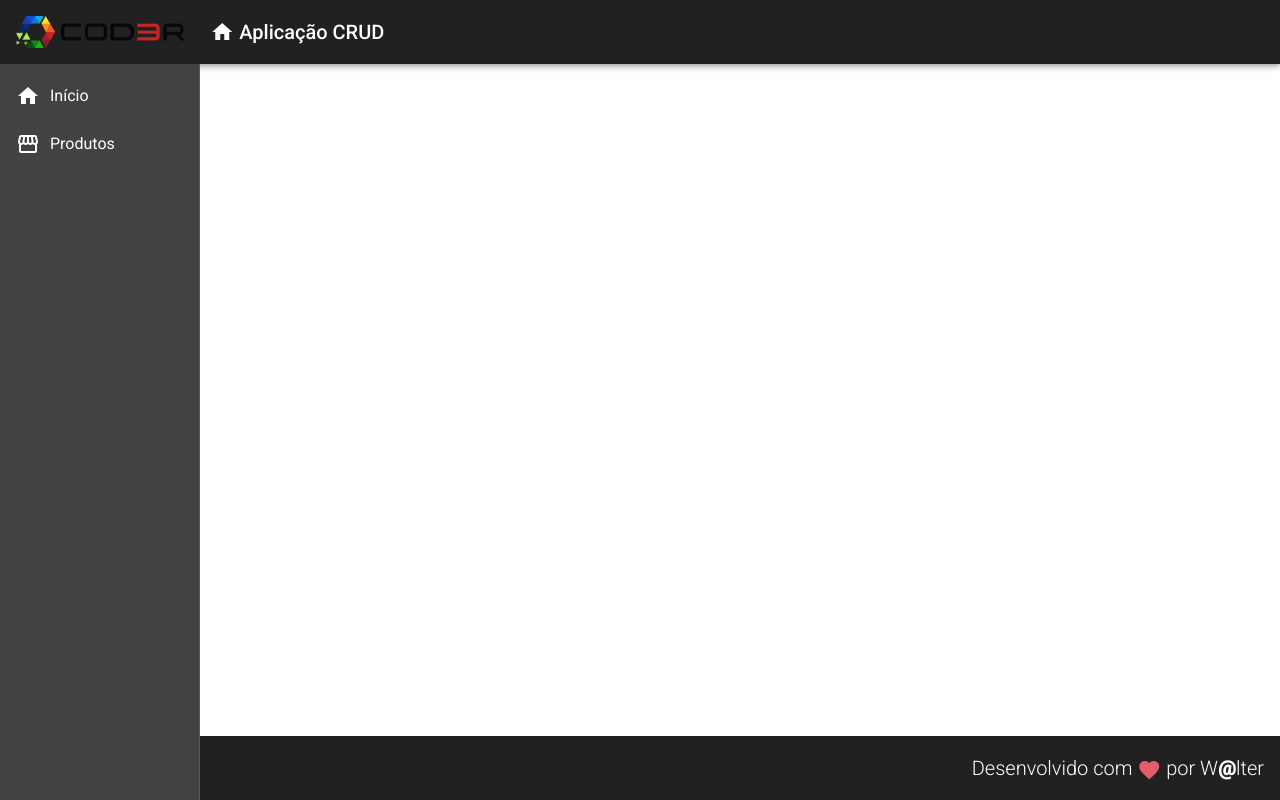
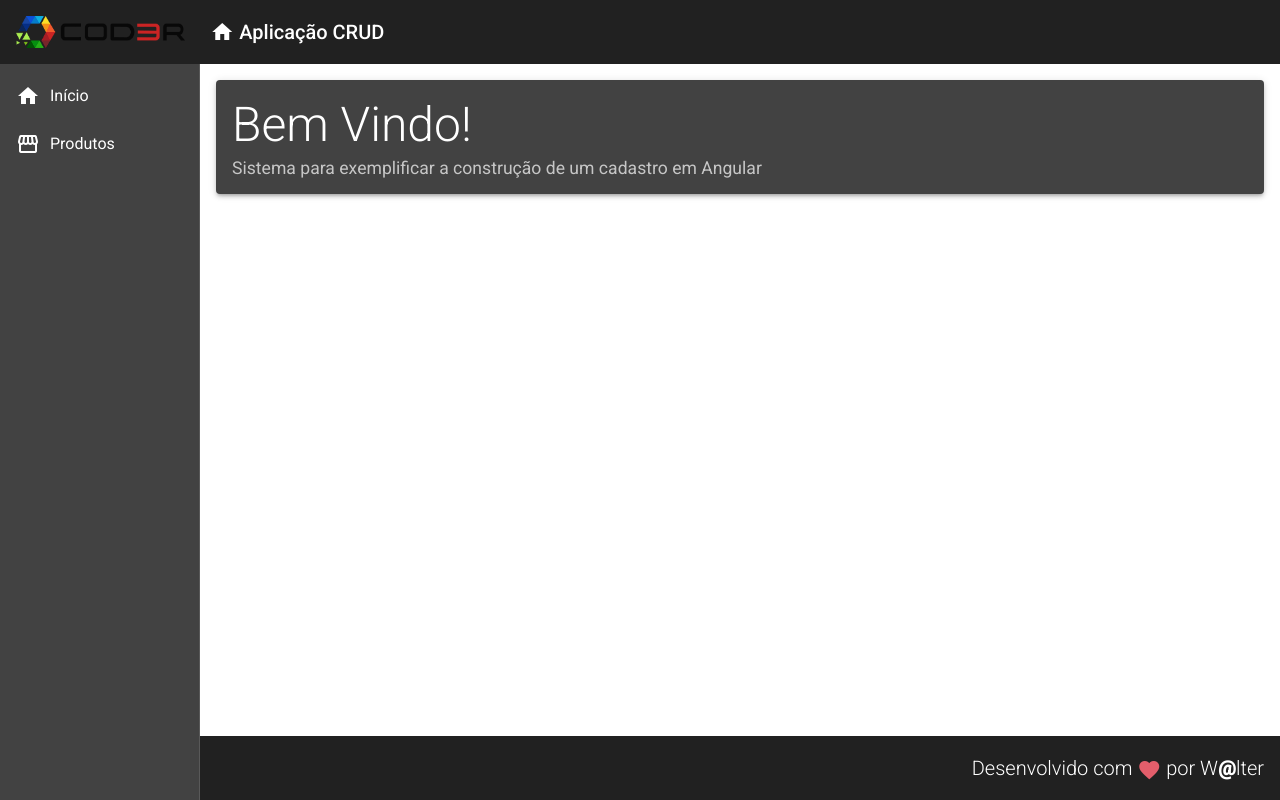
Before and after one commit to WalterLimaViana/projetoCrud, an Angular app in the folder frontend/: page / in a window 1280 px wide. Built offline with nearby package versions, Linux system fonts and the light colour scheme.

Commit message:
created home page

```diff
--- a/frontend/src/app/components/template/nav/nav.component.css
+++ b/frontend/src/app/components/template/nav/nav.component.css
@@ -5,3 +5,9 @@
 .sidenav i {
   padding-right: 10px;
 }
+
+.content {
+  padding: 16px;
+  background-color: #fff;
+  color: #000;
+}
--- a/frontend/src/app/components/template/nav/nav.component.html
+++ b/frontend/src/app/components/template/nav/nav.component.html
@@ -16,6 +16,8 @@
             </a>
         </mat-nav-list>
     </mat-sidenav>
-    <!-- Body -->
+    <mat-sidenav-content class="content">
+        <app-home></app-home>
+    </mat-sidenav-content>
 
 </mat-sidenav-container>
--- /dev/null
+++ b/frontend/src/app/views/home/home.component.css
@@ -0,0 +1,9 @@
+.home .title {
+  font-size: 3rem;
+  font-weight: 300;
+  line-height: 1.2;
+}
+
+.home .subtitle {
+  font-size: 1.1rem;
+}
--- /dev/null
+++ b/frontend/src/app/views/home/home.component.html
@@ -0,0 +1,6 @@
+<mat-card class="home mat-elevation-z3">
+    <mat-card-title class="title">Bem Vindo!</mat-card-title>
+    <mat-card-subtitle class="subtitle">
+        Sistema para exemplificar a construção de um cadastro em Angular
+    </mat-card-subtitle>
+</mat-card>
--- /dev/null
+++ b/frontend/src/app/views/home/home.component.ts
@@ -0,0 +1,15 @@
+import { Component, OnInit } from '@angular/core';
+
+@Component({
+  selector: 'app-home',
+  templateUrl: './home.component.html',
+  styleUrls: ['./home.component.css']
+})
+export class HomeComponent implements OnInit {
+
+  constructor() { }
+
+  ngOnInit(): void {
+  }
+
+}
```
Also changed, not shown: frontend/src/app/app.module.ts (+10 -1 lines).
